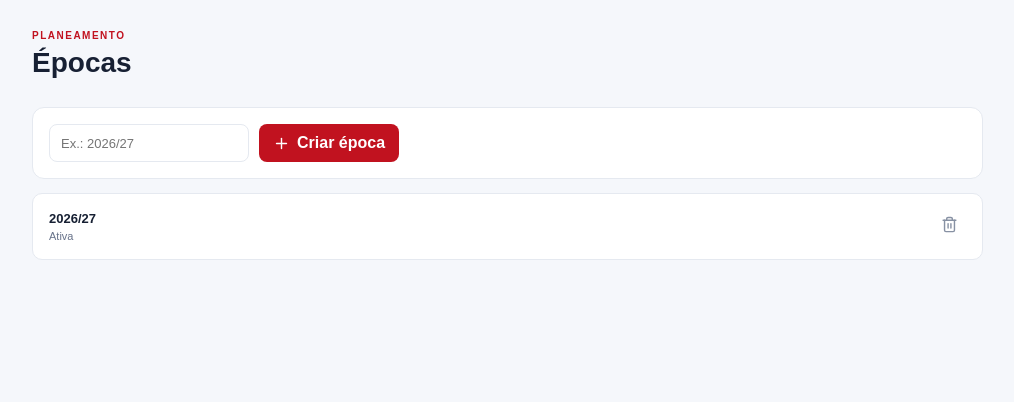
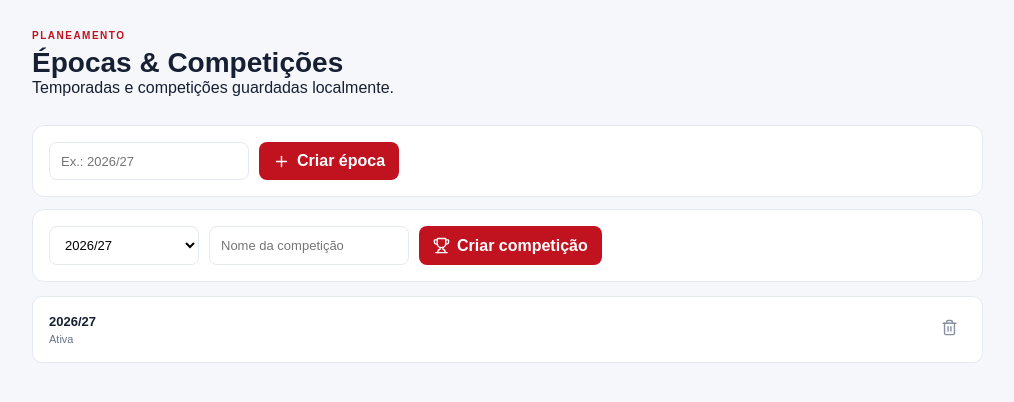
Before and after one commit to AndreBitZ/handball-performance-os, a Next.js app: page /seasons in a window 1280 px wide. Both pictures are taken after a click on the button "Criar época". Shown: the top 402 px of the page, without its empty margins (255-1269 px from the left). Built offline with nearby package versions, Linux system fonts and the light colour scheme.

Commit message:
feat: add local competition management to seasons

```diff
--- a/app/seasons/page.tsx
+++ b/app/seasons/page.tsx
@@ -1,18 +1,95 @@
 'use client'
 
-import { useEffect, useState } from 'react'
-import { Plus, Trash2, CalendarRange } from 'lucide-react'
+import { useEffect, useMemo, useState } from 'react'
+import { Plus, Trash2, CalendarRange, Trophy } from 'lucide-react'
 import { db } from '../../src/lib/storage/db'
 import { createId } from '../../src/lib/storage/id'
-import type { Season } from '../../src/lib/storage/types'
+import type { Competition, Season } from '../../src/lib/storage/types'
 import '../dashboard.css'
 
 export default function SeasonsPage() {
   const [seasons, setSeasons] = useState<Season[]>([])
+  const [competitions, setCompetitions] = useState<Competition[]>([])
   const [name, setName] = useState('2026/27')
-  async function load() { if (db) setSeasons(await db.seasons.orderBy('name').reverse().toArray()) }
-  useEffect(() => { load() }, [])
-  async function add(e: React.FormEvent) { e.preventDefault(); if (!db || !name.trim()) return; await db.seasons.add({ id: createId(), name: name.trim(), active: true }); setName(''); await load() }
-  async function remove(id: string) { if (db && window.confirm('Apagar esta época?')) { await db.seasons.delete(id); await load() } }
-  return <main className="content standalonePage"><header className="topbar"><div><p className="eyebrow">PLANEAMENTO</p><h1>Épocas</h1></div></header><section className="section"><form onSubmit={add} className="localForm"><input value={name} onChange={e => setName(e.target.value)} placeholder="Ex.: 2026/27"/><button><Plus size={17}/> Criar época</button></form><div className="localList">{seasons.length === 0 && <div className="emptyState"><CalendarRange size={30}/><strong>Nenhuma época criada</strong></div>}{seasons.map(s => <article className="localRow" key={s.id}><div><strong>{s.name}</strong><span>{s.active ? 'Ativa' : 'Concluída'}</span></div><button className="iconButton" onClick={() => remove(s.id)}><Trash2 size={17}/></button></article>)}</div></section></main>
+  const [competitionName, setCompetitionName] = useState('')
+  const [competitionSeasonId, setCompetitionSeasonId] = useState('')
+
+  async function load() {
+    if (!db) return
+    const [nextSeasons, nextCompetitions] = await Promise.all([
+      db.seasons.orderBy('name').reverse().toArray(),
+      db.competitions.orderBy('name').toArray(),
+    ])
+    setSeasons(nextSeasons)
+    setCompetitions(nextCompetitions)
+    if (!competitionSeasonId && nextSeasons[0]) setCompetitionSeasonId(nextSeasons[0].id)
+  }
+
+  useEffect(() => { void load() }, [])
+
+  const competitionsBySeason = useMemo(() => {
+    const result = new Map<string, Competition[]>()
+    for (const competition of competitions) {
+      const list = result.get(competition.seasonId) ?? []
+      list.push(competition)
+      result.set(competition.seasonId, list)
+    }
+    return result
+  }, [competitions])
+
+  async function addSeason(e: React.FormEvent) {
+    e.preventDefault()
+    if (!db || !name.trim()) return
+    await db.seasons.add({ id: createId(), name: name.trim(), active: true })
+    setName('')
+    await load()
+  }
+
+  async function addCompetition(e: React.FormEvent) {
+    e.preventDefault()
+    if (!db || !competitionName.trim() || !competitionSeasonId) return
+    await db.competitions.add({ id: createId(), name: competitionName.trim(), seasonId: competitionSeasonId })
+    setCompetitionName('')
+    await load()
+  }
+
+  async function removeSeason(id: string) {
+    if (!db || !window.confirm('Apagar esta época?')) return
+    await db.seasons.delete(id)
+    const related = await db.competitions.where('seasonId').equals(id).toArray()
+    if (related.length) await db.competitions.bulkDelete(related.map(c => c.id))
+    await load()
+  }
+
+  async function removeCompetition(id: string) {
+    if (db && window.confirm('Apagar esta competição?')) {
+      await db.competitions.delete(id)
+      await load()
+    }
+  }
+
+  return <main className="content standalonePage">
+    <header className="topbar"><div><p className="eyebrow">PLANEAMENTO</p><h1>Épocas & Competições</h1><p>Temporadas e competições guardadas localmente.</p></div></header>
+    <section className="section">
+      <form onSubmit={addSeason} className="localForm">
+        <input value={name} onChange={e => setName(e.target.value)} placeholder="Ex.: 2026/27" required />
+        <button type="submit"><Plus size={17}/> Criar época</button>
+      </form>
+      <form onSubmit={addCompetition} className="localForm" style={{ marginTop: 12 }}>
+        <select value={competitionSeasonId} onChange={e => setCompetitionSeasonId(e.target.value)} required aria-label="Época da competição">
+          <option value="">Época</option>
+          {seasons.map(season => <option key={season.id} value={season.id}>{season.name}</option>)}
+        </select>
+        <input value={competitionName} onChange={e => setCompetitionName(e.target.value)} placeholder="Nome da competição" required />
+        <button type="submit"><Trophy size={17}/> Criar competição</button>
+      </form>
+      <div className="localList">
+        {seasons.length === 0 && <div className="emptyState"><CalendarRange size={30}/><strong>Nenhuma época criada</strong><span>Cria primeiro uma época e depois associa-lhe competições.</span></div>}
+        {seasons.map(season => <article className="localRow" key={season.id}>
+          <div><strong>{season.name}</strong><span>{season.active ? 'Ativa' : 'Concluída'}</span>{(competitionsBySeason.get(season.id) ?? []).map(competition => <small key={competition.id} style={{ display: 'block', marginTop: 4 }}>🏆 {competition.name} <button type="button" className="iconButton" onClick={() => removeCompetition(competition.id)} aria-label={`Apagar ${competition.name}`}><Trash2 size={14}/></button></small>)}</div>
+          <button className="iconButton" onClick={() => removeSeason(season.id)} aria-label={`Apagar época ${season.name}`}><Trash2 size={17}/></button>
+        </article>)}
+      </div>
+    </section>
+  </main>
 }
```
